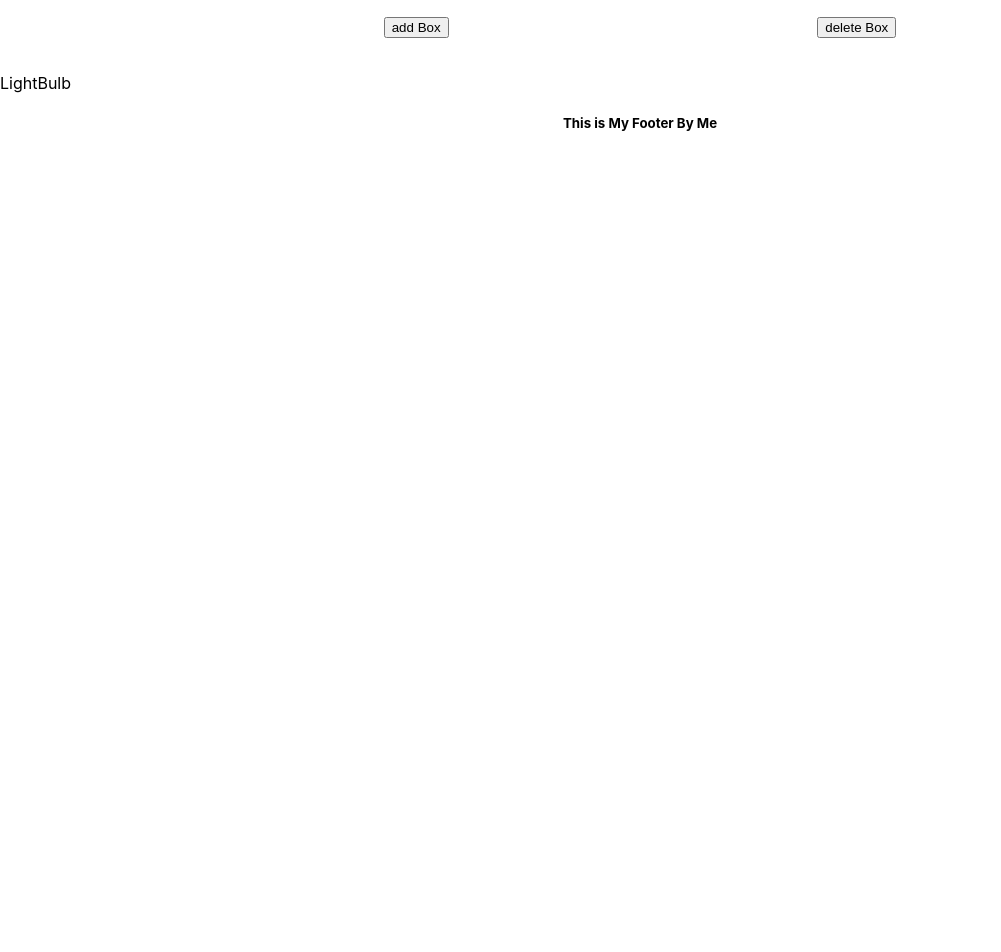
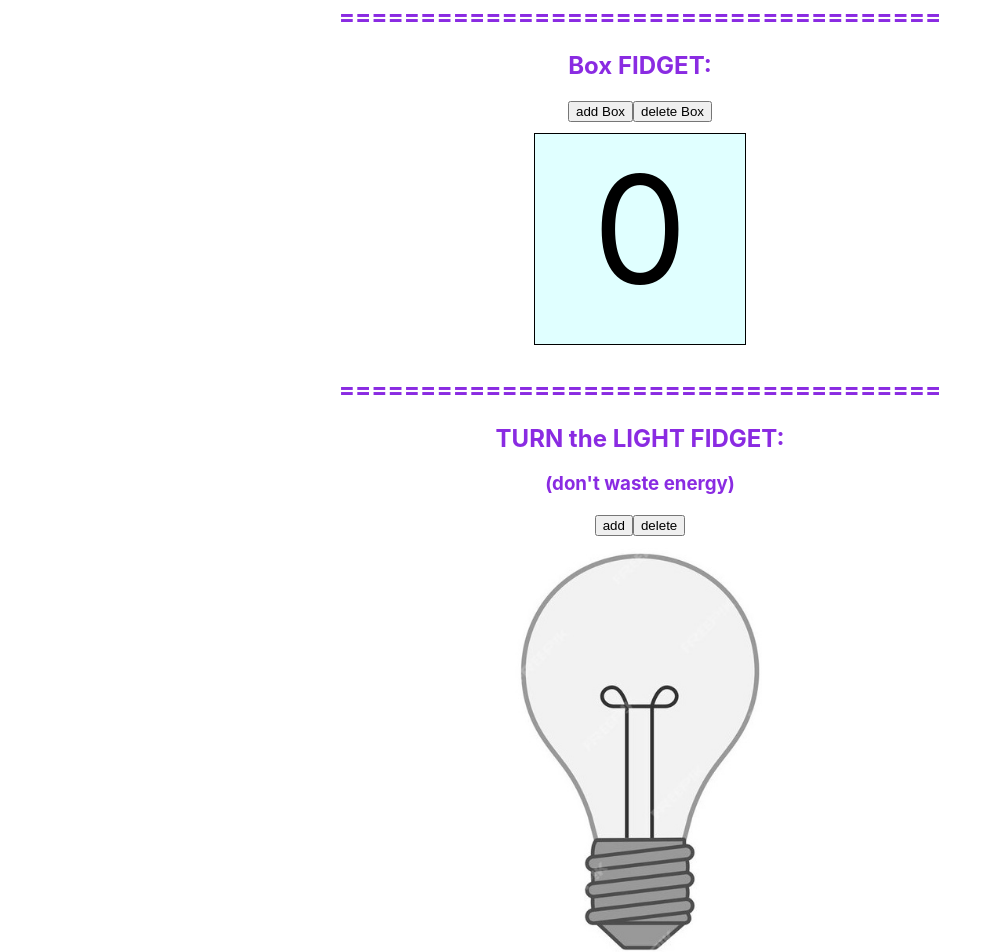
Before and after one commit to LearnProjects89/color-box, a React (Create React App) app: page / in a window 1280 px wide. Shown: the part 80-1032 px from the top of the page, without its empty margins (0-1001 px from the left). Before the commit the page ends 800 px from the top, so only its background shows below. Built offline with nearby package versions, Linux system fonts and the light colour scheme.

Commit message:
color box is working, the lightbulb is adding and deleting but not turning on

```diff
--- a/src/App.css
+++ b/src/App.css
@@ -24,7 +24,27 @@
 
 .button {
   display: flex;
-  justify-content: space-evenly;
-  padding: 15px;
+  flex-wrap: wrap;
+  justify-content: center;
+  align-items: center;
+  padding: 1px;
 
 }
+
+h2, h3 {
+  text-align: center;
+  color: blueviolet;
+}
+
+.lightBulb {
+  display: flex;
+  flex-wrap: wrap;
+  justify-content: center;
+  align-items: center;
+  gap: 10px;
+  flex: 0 0 calc(35% - 10px);
+  /* box-sizing: border-box;  */
+  position: relative;
+  margin: 5px;
+
+}
--- a/src/App.js
+++ b/src/App.js
@@ -6,32 +6,49 @@ import LightBulb from "./components/LightBulb";
 import Box from "./components/Box";
 
 const App = () => {
-  const [boxPlus, setBoxPlus] = useState([])
+  const [boxPlus, setBoxPlus] = useState([<Box />])
   const [boxMinus, setBoxMinus] = useState([])
 
-  const addBox = () => {
-    setBoxPlus([...boxPlus, <Box />]);
-  }
+  const [addLightBulb, setAddLightBulb] = useState([<LightBulb />]);
+  const [deleteLightBulb, setdeleteLightBulb] = useState([]);
 
-  const deleteBox = () => {
-    setBoxMinus( boxPlus.pop() )
-  }
+  const addBox = () => { setBoxPlus([...boxPlus, <Box />]) }
+  const deleteBox = () => { setBoxMinus( boxPlus.pop() ) }
+
+  const addOneLightBulb = () => { setAddLightBulb([...addLightBulb, <LightBulb />]) };
+  const deleteOneLightBulb = () => { setBoxMinus (addLightBulb.pop()) };
 
   return (
     <>
       <h1><Header /></h1>
-
+      <h2>=====================================</h2>
+      <h2>Box FIDGET:</h2>
       <div className="button">
         <button onClick={addBox} >add Box</button>
         <button onClick={deleteBox} >delete Box</button>
       </div>
-
       <div className="container">
         {boxPlus}
       </div>
 
-      <br />
-      <LightBulb />
+      <h2>=====================================</h2>
+      <h2>TURN the LIGHT FIDGET:</h2>
+      <h3>(don't waste energy)</h3>
+      <div className="button">
+          <button onClick={addOneLightBulb} >add </button>
+          <button onClick={deleteOneLightBulb} >delete </button>
+      </div>
+      <div className="container">
+        {addLightBulb}
+      </div>
+
+
+
+
+
+
+
+
       <h5><Footer /></h5>
     </>
   )
--- a/src/components/Box.js
+++ b/src/components/Box.js
@@ -2,23 +2,23 @@ import React, {useState} from "react"
 
 const Box = () => {
     const [count, setCount] = useState(0)
-    const [color, setColor] = useState("purple")
+    const [color, setColor] = useState("lightcyan")
 
     const changeColor = () => {
-        // const newColor = "rgb(" + Math.floor(Math.random()*255) + "," + Math.floor(Math.random()*255)  + "," + Math.floor(Math.random()*255) + ")"
-        const brightColors = [
-          "rgb(255, 0, 0)",
-          "rgb(255, 165, 0)",
-          "rgb(255, 255, 0)",
-          "rgb(0, 255, 0)",
-          "rgb(0, 255, 255)",
-          "rgb(0, 0, 255)",
-          "rgb(255, 0, 255)",
-          "rgb(255, 192, 203)",
-        ];
-        const randomBrightColor = brightColors[Math.floor(Math.random() * brightColors.length)];
+        const brightColors = "rgb(" + Math.floor(Math.random()*255) + "," + Math.floor(Math.random()*255)  + "," + Math.floor(Math.random()*255) + ")"
+        // const brightColors = [
+        //   "rgb(255, 0, 0)",
+        //   "rgb(255, 165, 0)",
+        //   "rgb(255, 255, 0)",
+        //   "rgb(0, 255, 0)",
+        //   "rgb(0, 255, 255)",
+        //   "rgb(0, 0, 255)",
+        //   "rgb(255, 0, 255)",
+        //   "rgb(255, 192, 203)",
+        // ];
+        // const randomBrightColor = brightColors[Math.floor(Math.random() * brightColors.length)];
 
-        setColor(randomBrightColor)
+        setColor(brightColors)
         setCount(count + 1)
     }
 
@@ -26,10 +26,9 @@ const Box = () => {
     <>
       <div className="box"
         onClick={() => changeColor(color)}
-        style={{ backgroundColor: color, fontSize: 150 }}>
+        style={{ backgroundColor: color, fontSize: 150}}>
         {count}
       </div>
-      <br />
     </>
   )
 }
--- a/src/components/Header.js
+++ b/src/components/Header.js
@@ -3,7 +3,7 @@ import React from "react"
 const Header = () => {
   return (
     <>
-      <p className="header">This Is My Header</p>
+      <p className="header">Let's do some fidgeting!!!</p>
     </>
   )
 }
--- a/src/components/LightBulb.js
+++ b/src/components/LightBulb.js
@@ -1,9 +1,20 @@
-import React from "react";
+import React, {useState} from "react";
+import "../App.css"
+import lightOff from '../assets/04.jpg'
+import lightOn from '../assets/05.jpg'
 
 const LightBulb = () => {
+  const [light, setLight] = useState([]);
+  // const [lightBulbOn, setLightBulbOn] = useState();
+
+
   return (
     <>
-      LightBulb
+
+      <div className="lightBulb">
+        <img src={lightOff} style={{ width: '59%' }} alt="Light bulb" />
+      </div>
+
     </>
   )
 }
```
